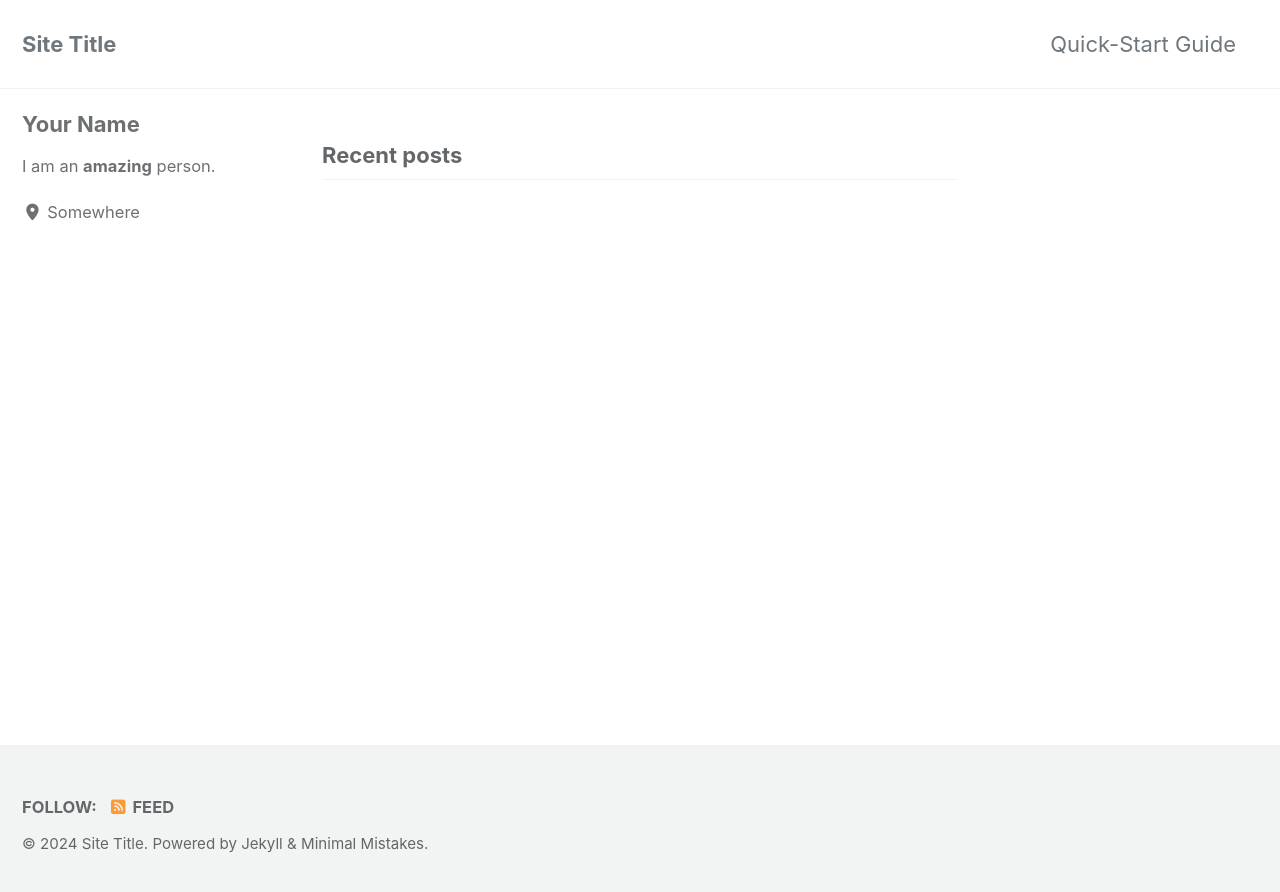
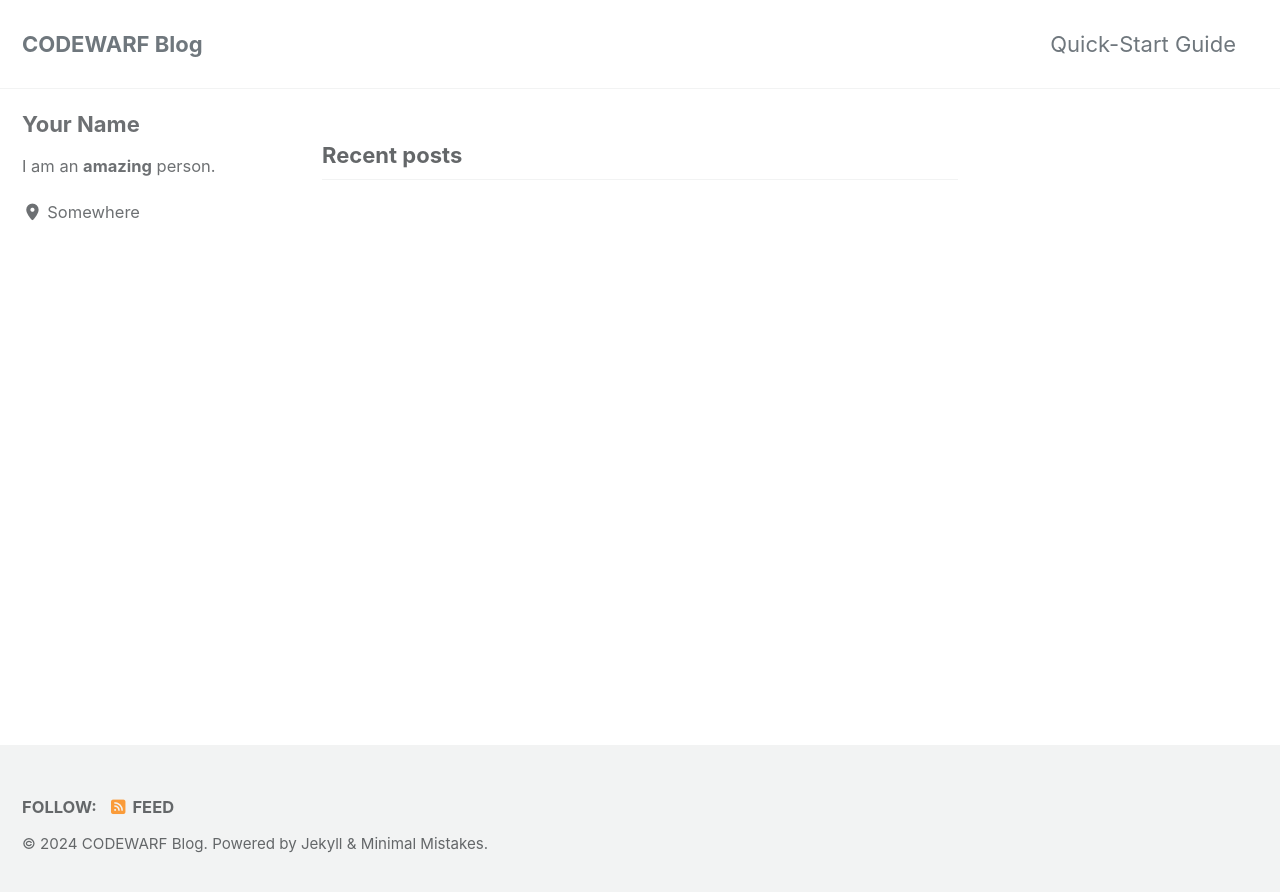
Before and after one commit to codewarf/codewarf.github.io, a Jekyll site: the page built from index.html, in a window 1280 px wide. Shown: the top 892 px of the page. Built offline with Jekyll 4.4.1, drawn with Linux system fonts in a browser that asks for light colours; cached includes are drawn as plain includes; the list of posts is cut into pages by our own code.

Commit message:
modify title,name

```diff
--- a/_config.yml
+++ b/_config.yml
@@ -17,10 +17,10 @@ minimal_mistakes_skin    : "default" # "air", "aqua", "contrast", "dark", "dirt"
 # Site Settings
 locale                   : "en-US"
 rtl                      : # true, false (default) # turns direction of the page into right to left for RTL languages
-title                    : "Site Title"
+title                    : "CODEWARF Blog"
 title_separator          : "-"
 subtitle                 : # site tagline that appears below site title in masthead
-name                     : "Your Name"
+name                     : "codewarf"
 description              : "An amazing website."
 url                      : "https://codewarf.github.io"
 baseurl                  : # the subpath of your site, e.g. "/blog"
```
